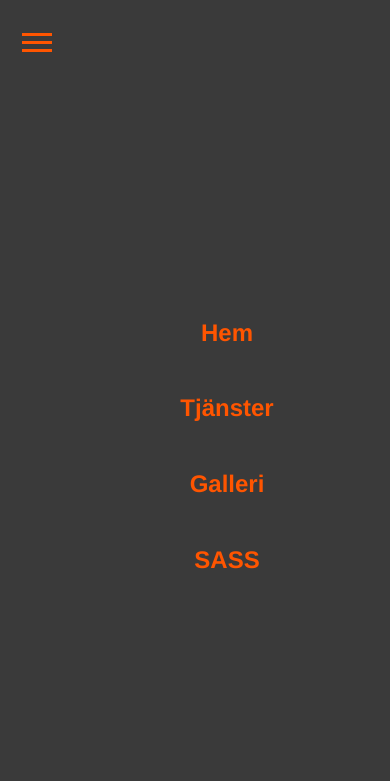
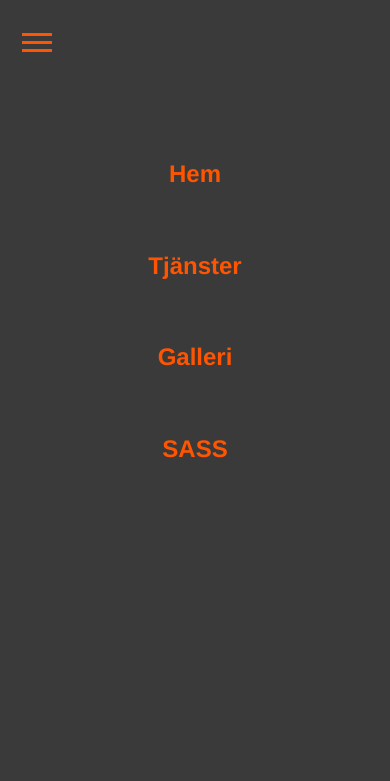
Before and after one commit to agadman/Moment3_DT211G, a website built with Parcel: page src/index.html in a window 390 px wide. Both pictures are taken after a click on the button "Öppna meny". Shown: the top 781 px of the page. Built offline with nearby package versions, Linux system fonts and the light colour scheme.

Commit message:
fixat navigering på mobil

```diff
--- a/src/css/_header.scss
+++ b/src/css/_header.scss
@@ -68,10 +68,10 @@
             height: 100vh;
             background-color: variables.$light-header;
             box-shadow: 0 4px 8px rgba(0, 0, 0, 0.2);
-            padding: 2rem;
-            gap: 2rem;
+            padding: 10rem 0;
+            gap: 3rem;
             text-align: center;
-            justify-content: center;
+            justify-content: flex-start;
             align-items: center;
             z-index: 1000;
         }
```
